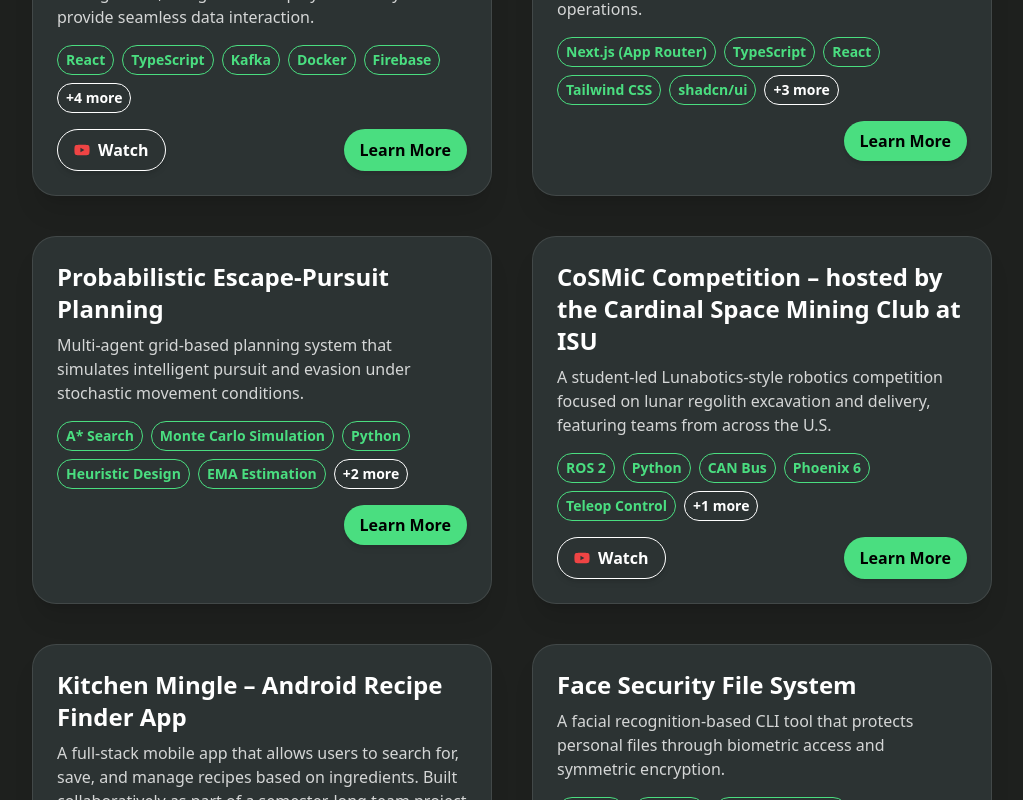
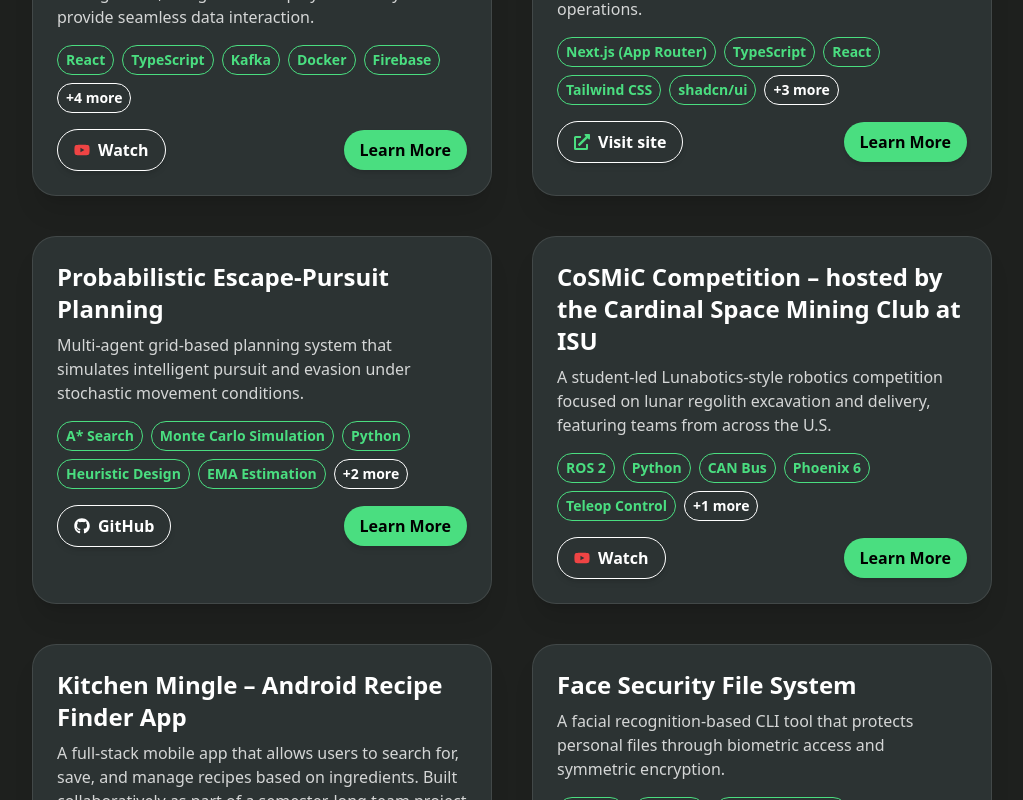
Before and after one commit to jhsotoglz/web-portfolio, a React (Vite) app: page / in a window 1280 px wide. Shown: the part 1520-2320 px from the top of the page, without its empty margins (128-1151 px from the left). Built offline with nearby package versions, Linux system fonts and the light colour scheme.

Commit message:
Added new external link type to project cards

```diff
--- a/src/components/Projects.tsx
+++ b/src/components/Projects.tsx
@@ -1,4 +1,5 @@
-import { FaGithub, FaYoutube } from "react-icons/fa";
+// src/components/Projects.tsx
+import { FaGithub, FaYoutube, FaExternalLinkAlt } from "react-icons/fa";
 import { useState } from "react";
 import type { Project } from "../data/projectData";
 import { projects } from "../data/projectData";
@@ -59,38 +60,65 @@ const Projects = () => {
                 )}
               </div>
 
-              <div className="flex flex-wrap gap-4 mt-4">
-                {project.link && (
+              {/* Action Buttons */}
+              <div className="flex flex-wrap gap-4 mt-4 items-center">
+                {/* Website (external) */}
+                {project.websiteUrl && (
                   <a
-                    href={project.link}
+                    href={project.websiteUrl}
                     target="_blank"
                     rel="noopener noreferrer"
                     className="px-4 py-2 rounded-full border border-white text-white font-semibold shadow-md hover:bg-white
-                    hover:text-black transition-all duration-300 hover:scale-105 hover:shadow-lg"
+                               hover:text-black transition-all duration-300 hover:scale-105 hover:shadow-lg"
+                    aria-label="Visit website"
                   >
                     <span className="flex items-center gap-2">
-                      <FaGithub /> GitHub
+                      <FaExternalLinkAlt className="text-green-400" aria-hidden="true" />
+                      Visit site
                     </span>
                   </a>
                 )}
+
+                {/* GitHub */}
+                {project.githubUrl && (
+                  <a
+                    href={project.githubUrl}
+                    target="_blank"
+                    rel="noopener noreferrer"
+                    className="px-4 py-2 rounded-full border border-white text-white font-semibold shadow-md hover:bg-white
+                               hover:text-black transition-all duration-300 hover:scale-105 hover:shadow-lg"
+                    aria-label="Open GitHub repository"
+                  >
+                    <span className="flex items-center gap-2">
+                      <FaGithub className="text-white" aria-hidden="true" />
+                      GitHub
+                    </span>
+                  </a>
+                )}
+
+                {/* YouTube (first link as quick CTA) */}
                 {project.youtubeLinks && project.youtubeLinks.length > 0 && (
                   <a
                     href={project.youtubeLinks[0].url}
                     target="_blank"
                     rel="noopener noreferrer"
                     className="px-4 py-2 rounded-full border border-white text-white font-semibold shadow-md hover:bg-white
-                             hover:text-black transition-all duration-300 hover:scale-105 hover:shadow-lg"
+                               hover:text-black transition-all duration-300 hover:scale-105 hover:shadow-lg"
+                    aria-label="Watch video"
                   >
                     <span className="flex items-center gap-2">
-                      <FaYoutube className="text-red-500" /> {"Watch"}
+                      <FaYoutube className="text-red-500" aria-hidden="true" />
+                      Watch
                     </span>
                   </a>
                 )}
+
+                {/* Learn more opens modal */}
                 {project.details && (
                   <button
                     onClick={() => setSelectedProject(project)}
                     className="ml-auto px-4 py-2 rounded-full bg-green-400 text-black font-semibold shadow-md hover:bg-green-300
-                    transition-all duration-300 hover:scale-105 hover:shadow-lg"
+                               transition-all duration-300 hover:scale-105 hover:shadow-lg"
                   >
                     Learn More
                   </button>
```
